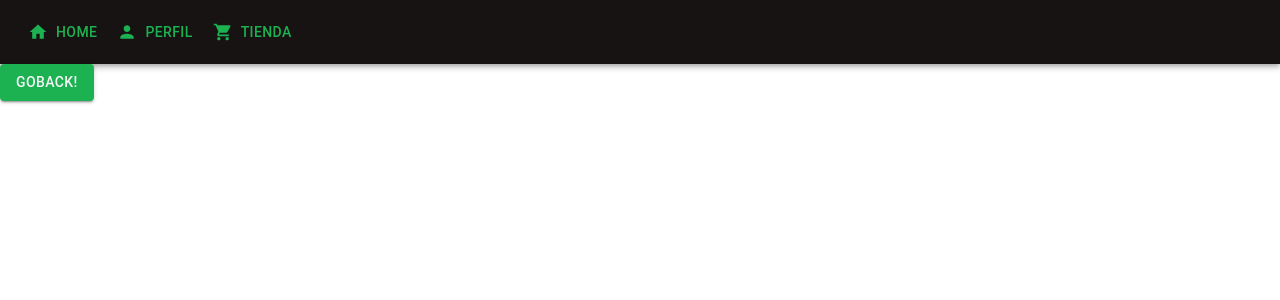
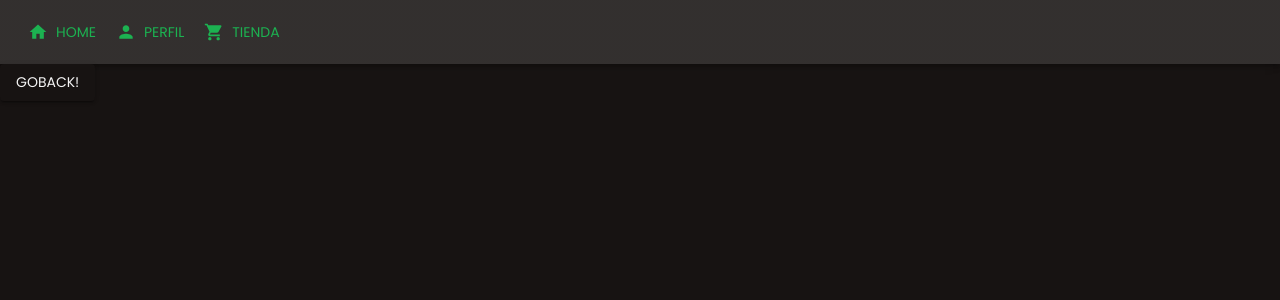
Before and after one commit to HiUlisesOk/roleplay, a React (Vite) app: page /home in a window 1280 px wide. Shown: the top 300 px of the page. Built offline with nearby package versions, Linux system fonts and the light colour scheme.

Commit message:
theme update

```diff
--- a/src/Pages/Landing.jsx
+++ b/src/Pages/Landing.jsx
@@ -46,10 +46,10 @@ export default function Landing() {
         }}>
           <TextField id="username" label="Nombre de usario" variant="filled" />
           <TextField id="password" label="Contraseña" variant="filled" />
-          <Button component={Link} to="/home" variant="contained" color="primary">
+          <Button component={Link} to="/home" variant="contained" color="secondary">
             ENTRAR
           </Button>
-          <Button component={Link} to="/register" size="small" variant="text" color="primary">
+          <Button component={Link} to="/register" size="small" variant="text" color="secondary">
             REGISTRARSE
           </Button>
         </Box>
--- a/src/components/Navbar.jsx
+++ b/src/components/Navbar.jsx
@@ -11,15 +11,15 @@ export default function Navbar() {
     const [open,setOpen] = useState(false);
 
     const arrayLinks = [
-        { title : "Home", path: "/home", icon: <HomeIcon color="primary" />},
-        { title : "Perfil", path: "/home1", icon: <PersonIcon color="primary" />},
-        { title : "Tienda", path: "/home2", icon: <ShoppingCartIcon color="primary" />},
+        { title : "Home", path: "/home", icon: <HomeIcon color="secondary" />},
+        { title : "Perfil", path: "/home1", icon: <PersonIcon color="secondary" />},
+        { title : "Tienda", path: "/home2", icon: <ShoppingCartIcon color="secondary" />},
     ]
 
     return(
         <nav>
         <Box sx={{ flexGrow: 1 }}>
-        <AppBar color="secondary" position="static" >
+        <AppBar position="static" >
             <Toolbar sx={{padding: 1}}>
                 <Box sx={{display: {xs:'block', sm: 'none'}}}>
                 <Button color="primary" variant="text" onClick={()=>{setOpen(true)}}><MenuIcon /></Button>
@@ -27,7 +27,7 @@ export default function Navbar() {
                 <Box sx={{display : {xs:'none', sm: 'flex'}, gap: 1 }}>
                 {
                     arrayLinks.map((item)=>(
-                        <Button key={item.title + item.lengt} component={Link} to={item.path} color="primary" variant="text" startIcon={item.icon} >{item.title} </Button>
+                        <Button key={item.title + item.lengt} component={Link} to={item.path} color="secondary" variant="text" startIcon={item.icon} >{item.title} </Button>
                     ))
                 }
                 </Box>
--- a/src/main.jsx
+++ b/src/main.jsx
@@ -8,18 +8,27 @@ import { BrowserRouter } from "react-router-dom";
 
 const theme = createTheme({
   palette: {
+    mode: 'dark',
     primary: {
+      main: '#171312',
+      contrastText: '#f5f5f5',
+    },
+    secondary: {
       main: '#1CB251',
       contrastText: '#f5f5f5',
     },
-    secondary: {
-      main: '#171312',
-      contrastText: '#f5f5f5',
+    background: {
+      default: '#171312',
+      paper: '#1f1b1a',
     },
-    white: {
-      main: '#f5f5f5',
-      contrastText: '#171312',
+    text: {
+      primary: '#F5F5F5',
+      secondary: '#ECEBEB',
+      disabled: '#DCDCDC',
     },
+  },
+  typography: {
+    fontFamily: 'Poppins',
   },
 });
 
```
